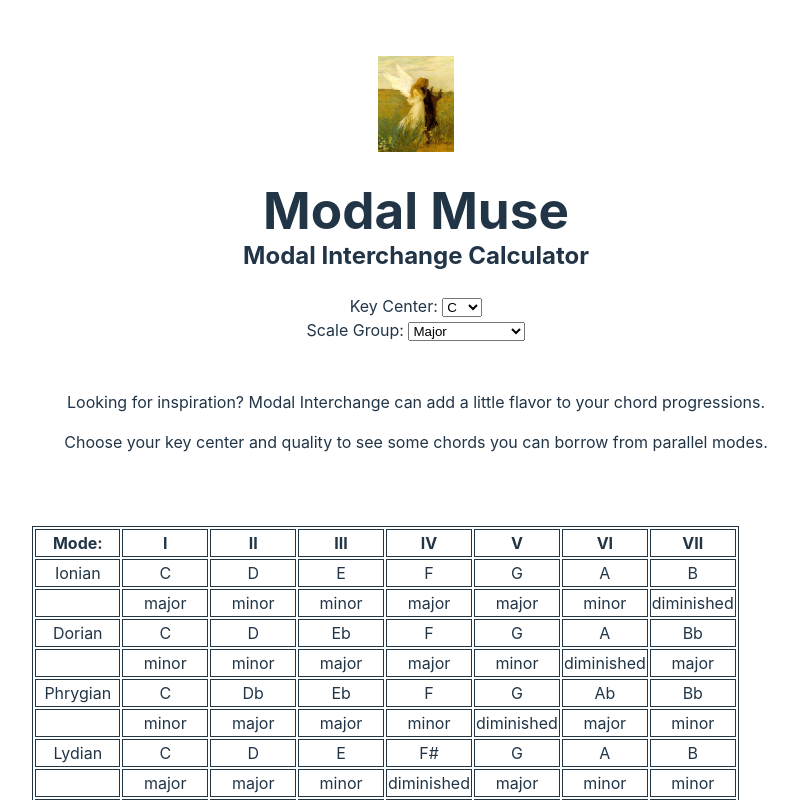
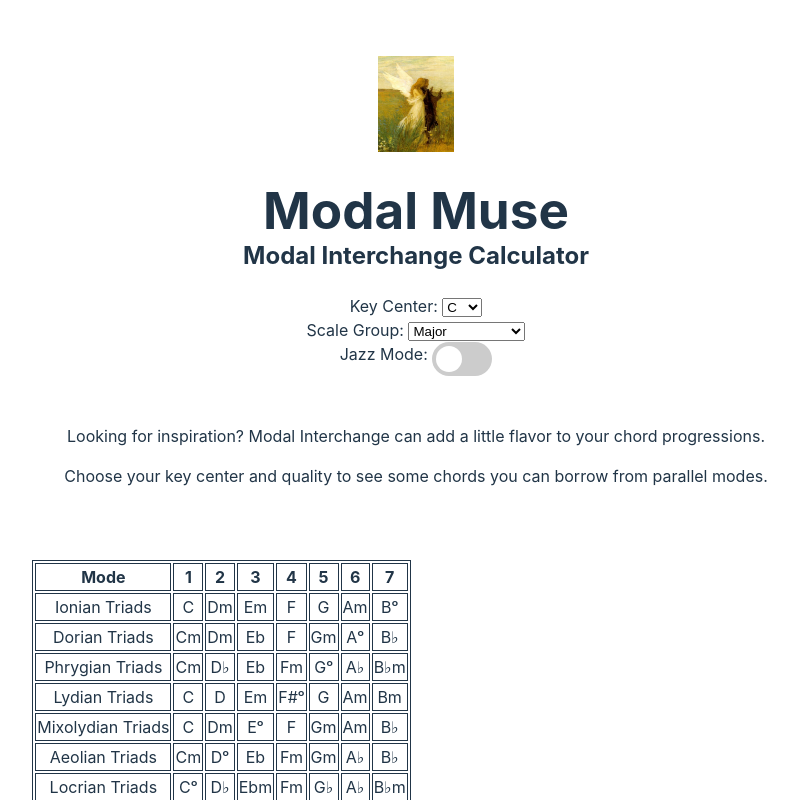
Before and after one commit to jef4490/modal-muse, a React (Vite) app: page / in a window 1280 px wide. Shown: the top 800 px of the page, without its empty margins (224-1022 px from the left). Built offline with nearby package versions, Linux system fonts and the light colour scheme.

Commit message:
add 7th chords

```diff
--- a/src/App.css
+++ b/src/App.css
@@ -44,3 +44,66 @@
 .read-the-docs {
   color: #888;
 }
+
+/* The switch - the box around the slider */
+.switch {
+  position: relative;
+  display: inline-block;
+  width: 60px;
+  height: 34px;
+}
+
+/* Hide default HTML checkbox */
+.switch input {
+  opacity: 0;
+  width: 0;
+  height: 0;
+}
+
+/* The slider */
+.slider {
+  position: absolute;
+  cursor: pointer;
+  top: 0;
+  left: 0;
+  right: 0;
+  bottom: 0;
+  background-color: #ccc;
+  -webkit-transition: .4s;
+  transition: .4s;
+}
+
+.slider:before {
+  position: absolute;
+  content: "";
+  height: 26px;
+  width: 26px;
+  left: 4px;
+  bottom: 4px;
+  background-color: white;
+  -webkit-transition: .4s;
+  transition: .4s;
+}
+
+input:checked + .slider {
+  background-color: #2196F3;
+}
+
+input:focus + .slider {
+  box-shadow: 0 0 1px #2196F3;
+}
+
+input:checked + .slider:before {
+  -webkit-transform: translateX(26px);
+  -ms-transform: translateX(26px);
+  transform: translateX(26px);
+}
+
+/* Rounded sliders */
+.slider.round {
+  border-radius: 34px;
+}
+
+.slider.round:before {
+  border-radius: 50%;
+}
--- a/src/App.jsx
+++ b/src/App.jsx
@@ -11,6 +11,7 @@ import TableHeader from './components/tableHeader.jsx';
 function App() {
   const [keyCenter, setKeyCenter] = useState("C");
   const [scaleGroup, setScaleGroup] = useState("major");
+  const [showSeventhChords, setShowSeventhChords] = useState(false);
 
   let parallelModes = [];
 
@@ -44,6 +45,12 @@ function App() {
         <option value="harmonicMinor">Harmonic Minor</option>
         <option value="melodicMinor">Melodic Minor</option>
       </select>
+      <br/>
+      <label>Jazz Mode: </label>
+      <label class="switch">
+        <input type="checkbox" checked={showSeventhChords} onChange={(event) => setShowSeventhChords(() => event.target.checked)}/>
+        <span class="slider round"></span>
+      </label>
       </div>
       <div className="card">
         <p>
@@ -59,7 +66,9 @@ function App() {
           <TableHeader />
         </thead>
         <tbody>
-          {parallelModes.map((mode, i) => <ModeDisplay key={i} mode={mode} name={namesOfSelectedModes[i]} scale={getScale(mode, keyCenter)}/>)}
+          {parallelModes.map((mode, i) => <ModeDisplay
+            key={i} mode={mode} name={namesOfSelectedModes[i]}
+            scale={getScale(mode, keyCenter)} showSeventhChords={showSeventhChords}/>)}
         </tbody>
       </table>
     </>
--- a/src/calculators/chordCalculator.js
+++ b/src/calculators/chordCalculator.js
@@ -1,6 +1,6 @@
 import { chords } from "../constants/constants.js"
 
-export const getChord = (mode, startingPitch) => {
+export const getChord = (mode, startingPitch, getSeventhChords) => {
     let currentPitchIndex = getPitchIndex(mode, startingPitch);
     let firstInterval = getInterval(currentPitchIndex, mode)
 
@@ -10,7 +10,15 @@ export const getChord = (mode, startingPitch) => {
     let secondInterval = getInterval(currentPitchIndex, mode);
 
     let chordKey = `${firstInterval}` + `${secondInterval}`;
-    return chords[chordKey].name;
+
+    if(getSeventhChords){
+        let pitchOfFifth = (pitchOfThird + secondInterval)%12;
+        currentPitchIndex = getPitchIndex(mode, pitchOfFifth);
+        let thirdInterval = getInterval(currentPitchIndex, mode);
+        chordKey += thirdInterval;
+    }
+
+    return chords[chordKey].symbol;
 }
 
 function getPitchIndex(mode, startingPitch){
--- a/src/components/modeDisplay.jsx
+++ b/src/components/modeDisplay.jsx
@@ -1,19 +1,21 @@
 import React from 'react';
 import { getChord } from '../calculators/chordCalculator.js'
 
-function ModeDisplay({name, scale, mode}) {
+function ModeDisplay({name, scale, mode, showSeventhChords}) {
   return (
     <>
     <tr>
-      <td>
-        {name}
-      </td>
-        {scale.map((pitch, i) => <td key={pitch}>{pitch}</td>)}
+        <td>
+            {name} Triads
+        </td>
+        {scale.map((pitch, i) => <td key={pitch}>{pitch}{getChord(mode, mode[i], showSeventhChords)}</td>)}
     </tr>
-    <tr>
-        <td/>
+    {/* <tr>
+        <td>
+            7th Chords
+        </td>
         {scale.map((pitch, i) => <td key={pitch}>{getChord(mode, mode[i])}</td>)}
-    </tr>
+    </tr> */}
     </>
   )
 }
--- a/src/components/tableHeader.jsx
+++ b/src/components/tableHeader.jsx
@@ -4,28 +4,28 @@ function TableHeader({name, scale, mode}) {
   return (
     <tr>
       <th>
-        Mode:
+        Mode
       </th>
       <th>
-        I
+        1
       </th>
       <th>
-        II
+        2
       </th>
       <th>
-        III
+        3
       </th>
       <th>
-        IV
+        4
       </th>
       <th>
-        V
+        5
       </th>
       <th>
-        VI
+        6
       </th>
       <th>
-        VII
+        7
       </th>
     </tr>
   )
--- a/src/constants/constants.js
+++ b/src/constants/constants.js
@@ -1,16 +1,16 @@
 export const pitches = {
-    0: { value: 0, names: ["C", "B#", "Dbb"], selectable:[0]},
-    1: { value: 1, names: ["C#", "Bx", "Db"], selectable:[0, 2]},
-    2: { value: 2, names: ["D", "Cx", "Ebb"], selectable:[0]},
-    3: { value: 3, names: ["D#", "Eb", "Fbb"], selectable:[0, 1]},
-    4: { value: 4, names: ["E", "Dx", "Fb"], selectable:[0]},
-    5: { value: 5, names: ["F", "E#", "Gbb"], selectable:[0]},
-    6: { value: 6, names: ["F#", "Ex", "Gb"], selectable:[0,2]},
-    7: { value: 7, names: ["G", "Fx", "Abb"], selectable:[0]},
-    8: { value: 8, names: ["G#", "Ab"], selectable:[0, 1]},
+    0: { value: 0, names: ["C", "B#", "D♭♭"], selectable:[0]},
+    1: { value: 1, names: ["C#", "Bx", "D♭"], selectable:[0, 2]},
+    2: { value: 2, names: ["D", "Cx", "E♭♭"], selectable:[0]},
+    3: { value: 3, names: ["D#", "Eb", "F♭♭"], selectable:[0, 1]},
+    4: { value: 4, names: ["E", "Dx", "F♭"], selectable:[0]},
+    5: { value: 5, names: ["F", "E#", "G♭♭"], selectable:[0]},
+    6: { value: 6, names: ["F#", "Ex", "G♭"], selectable:[0,2]},
+    7: { value: 7, names: ["G", "Fx", "A♭♭"], selectable:[0]},
+    8: { value: 8, names: ["G#", "A♭"], selectable:[0, 1]},
     9: { value: 9, names: ["A", "Gx", "Bbb"], selectable:[0]},
-    10: { value: 10, names: ["A#", "Bb", "Cbb"], selectable:[0, 1]},
-    11: { value: 11, names: ["B", "Ax", "Cb"], selectable:[0]},
+    10: { value: 10, names: ["A#", "B♭", "C♭"], selectable:[0, 1]},
+    11: { value: 11, names: ["B", "Ax", "C♭"], selectable:[0]},
 }
 
 export const diatonicNotes = [
@@ -24,10 +24,18 @@ export const scales = {
 }
 
 export const chords = {
-    33: { name: "diminished" },
-    34: { name: "minor" },
-    43: { name: "major" },
-    44: { name: "augmented" }
+    33: { name: "diminished", symbol: "ᵒ" },
+    34: { name: "minor", symbol: "m" },
+    43: { name: "major", symbol: "" },
+    44: { name: "augmented", symbol: "+" },
+    333: { name: "fully diminished 7th", symbol: "ᵒ7" },
+    334: { name: "half diminished 7th", symbol: "m7♭5" },
+    343: { name: "minor 7th", symbol: "m7" },
+    344: { name: "minor major 7th", symbol: "mM7" },
+    433: { name: "dominant 7th", symbol: "7" },
+    434: { name: "major 7th", symbol: "M7" },
+    443: { name: "augmented 7th", symbol: "+7" },
+    444: { name: "augmented major 7th", symbol: "+M7" },
 }
 
 export const modeNames = {
@@ -54,8 +62,8 @@ export const modeNames = {
         "Dorian b2",
         "Lydian Augmented",
         "Lydian Dominant",
-        "Mixolydian b5",
-        "Aeolian b5",
+        "Mixolydian ♭5",
+        "Aeolian ♭5",
         "Super Locrian"
     ]
 }
```
